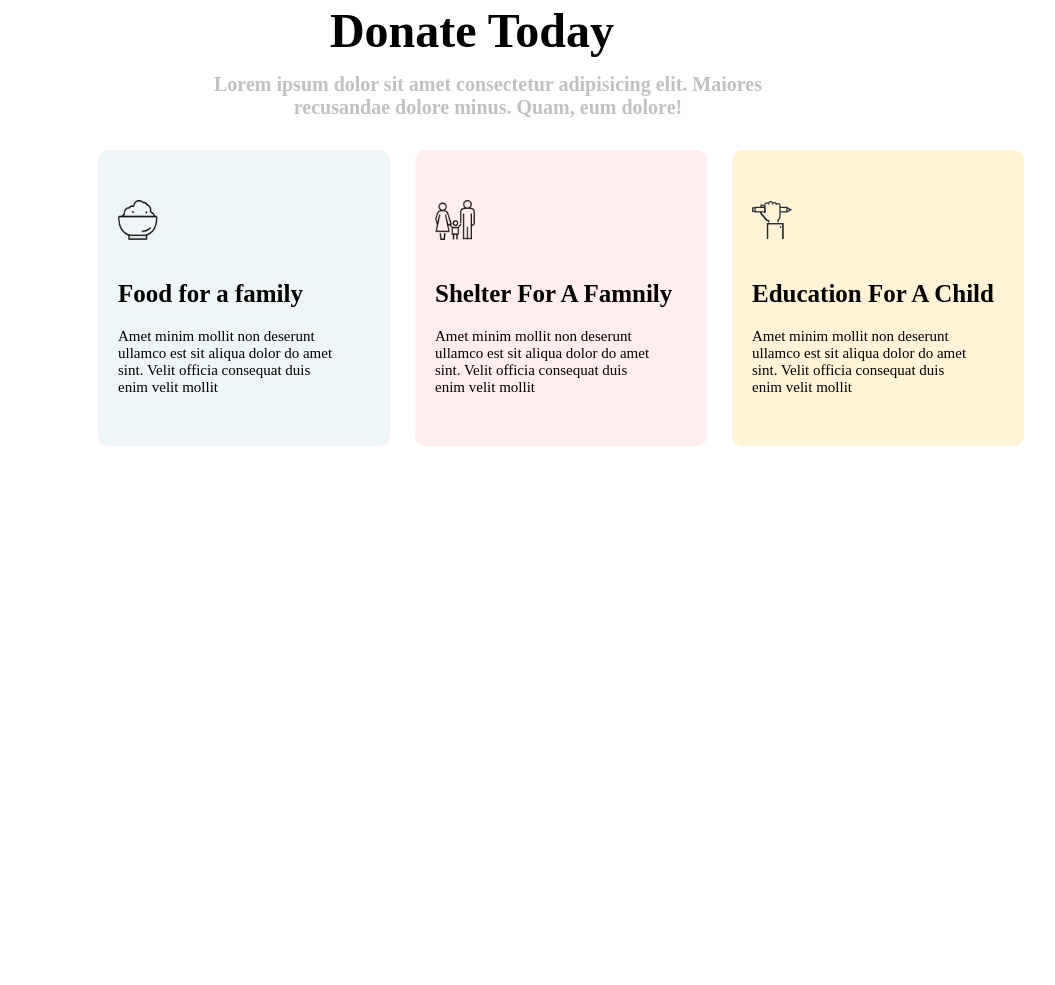
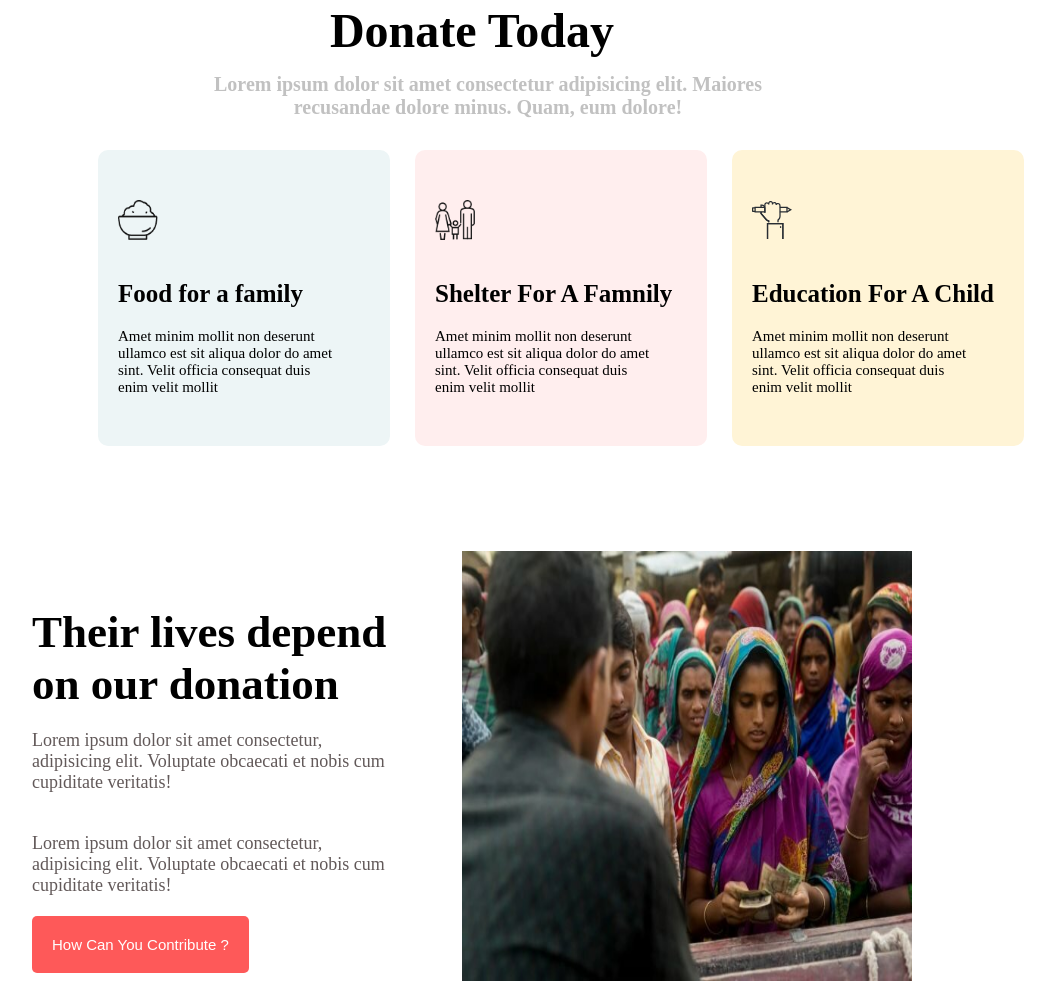
Before and after one commit to maheefaisal/donate-today, a plain HTML site: page index.html in a window 1280 px wide. Shown: the part 1381-2366 px from the top of the page, without its empty margins (168-1223 px from the left). Before the commit the page ends 1932 px from the top, so only its background shows below. Drawn offline with Linux system fonts and the light colour scheme.

Commit message:
adding lives depend on our donation css and html

```diff
--- a/css/style.css
+++ b/css/style.css
@@ -166,3 +166,37 @@ p {
     padding-left: 20px;
 
 }
+
+/* Styling lives depend on us  */
+.lives-depend-on-donation{
+  display: flex;
+  gap: 70px;
+  padding: 0px 200px 0px 200px;
+}
+.live-depend-on-donation-image img{
+  height: 430px;
+  width: 450px;
+}
+.live-depend-on-donation-banner h1{
+  margin-top: 55px;
+  font-weight:700;
+  font-size: 45px;
+  text-align: left;
+}
+.live-depend-on-donation-banner h4{
+
+  font-weight:400;
+  font-size: 18px;
+  color: #625959;
+  text-align: left;
+  padding-bottom: 20px;
+  padding-top: 20px;
+}
+.live-depend-on-donation-btn{
+  border:none;
+  background-color: #fe5959;
+  padding: 20px 20px;
+  border-radius: 5px;
+  color: white;
+  font-size:  15px;
+}
--- a/index.html
+++ b/index.html
@@ -71,7 +71,24 @@
                         velit mollit</p>
                 </div>
             </div>
+        </section>
+        <!-- lives depend on donation -->
+        <section>
+            <div class="lives-depend-on-donation">
+                <div class="live-depend-on-donation-banner">
+                    <h1>Their lives depend on our donation</h1>
 
+                    <h4>Lorem ipsum dolor sit amet consectetur, adipisicing elit. Voluptate obcaecati et nobis cum cupiditate veritatis!</h4>
+
+                    <h4>Lorem ipsum dolor sit amet consectetur, adipisicing elit. Voluptate obcaecati et nobis cum cupiditate veritatis!</h4>
+
+                    <button class="live-depend-on-donation-btn">How Can You Contribute ?</button>
+
+                </div>
+                <div class="live-depend-on-donation-image">
+                    <img src="image/donation1.jpg" alt="">
+                </div>
+            </div>
         </section>
     </main>
     <footer></footer>
```
